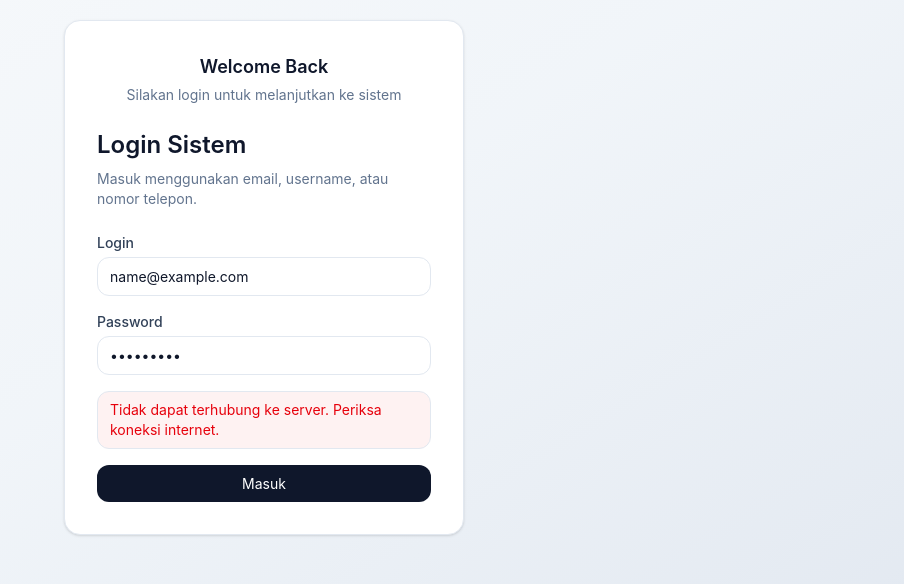
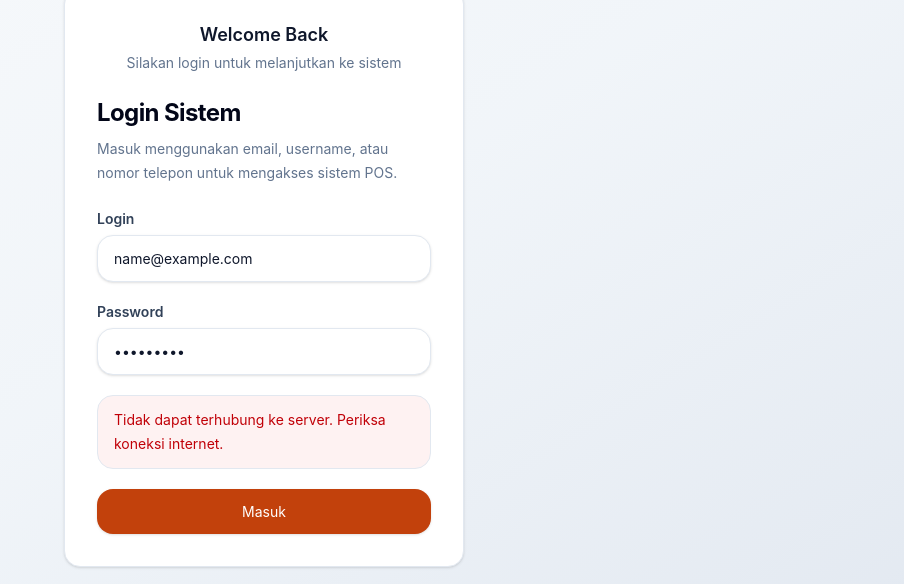
Before and after one commit to galuhdwicandra/prjk-alibaba-frontend, a React (Vite) app: page /login in a window 1280 px wide. Both pictures are taken after typing "name@example.com", "Sample123" into the empty fields and a click on the button "Masuk". Shown: the part 123-707 px from the top of the page, without its empty margins (376-1280 px from the left). Built offline with nearby package versions, Linux system fonts and the light colour scheme; no server answers.

Commit message:
update ui

```diff
--- a/src/modules/auth/pages/LoginPage.tsx
+++ b/src/modules/auth/pages/LoginPage.tsx
@@ -61,48 +61,67 @@ export default function LoginPage() {
   };
 
   return (
-    <div>
-      <h1 className="text-2xl font-semibold text-slate-900">Login Sistem</h1>
-      <p className="mt-2 text-sm text-slate-500">
-        Masuk menggunakan email, username, atau nomor telepon.
-      </p>
+    <div className="space-y-6">
+      <div className="space-y-2 text-center sm:text-left">
+
+        <div>
+          <h1 className="text-2xl font-bold tracking-tight text-slate-950">
+            Login Sistem
+          </h1>
+          <p className="mt-2 text-sm leading-6 text-slate-500">
+            Masuk menggunakan email, username, atau nomor telepon untuk mengakses sistem POS.
+          </p>
+        </div>
+      </div>
 
       {sessionExpired && (
-        <div className="mt-4 rounded-xl border border-amber-200 bg-amber-50 px-3 py-2 text-sm text-amber-700">
+        <div
+          role="alert"
+          className="rounded-2xl border border-amber-200 bg-amber-50 px-4 py-3 text-sm leading-6 text-amber-800"
+        >
           Sesi Anda telah berakhir. Silakan login kembali.
         </div>
       )}
 
-      <form onSubmit={handleSubmit(onSubmit)} className="mt-6 space-y-4">
-        <div>
-          <label className="mb-1 block text-sm font-medium text-slate-700">Login</label>
+      <form onSubmit={handleSubmit(onSubmit)} className="space-y-5">
+        <div className="space-y-1.5">
+          <label className="block text-sm font-semibold text-slate-700">
+            Login
+          </label>
           <input
             {...register("login")}
-            className="w-full rounded-xl border border-slate-300 px-3 py-2 outline-none focus:border-slate-500"
+            className="w-full rounded-2xl border border-slate-200 bg-white px-4 py-3 text-sm text-slate-900 shadow-sm outline-none transition placeholder:text-slate-400 focus:border-slate-400 focus:ring-4 focus:ring-slate-100"
             placeholder="Email / Username / Phone"
             autoComplete="username"
+            aria-invalid={Boolean(errors.login)}
           />
           {errors.login && (
-            <p className="mt-1 text-xs text-red-600">{errors.login.message}</p>
+            <p className="text-xs font-medium text-red-600">{errors.login.message}</p>
           )}
         </div>
 
-        <div>
-          <label className="mb-1 block text-sm font-medium text-slate-700">Password</label>
+        <div className="space-y-1.5">
+          <label className="block text-sm font-semibold text-slate-700">
+            Password
+          </label>
           <input
             type="password"
             {...register("password")}
-            className="w-full rounded-xl border border-slate-300 px-3 py-2 outline-none focus:border-slate-500"
+            className="w-full rounded-2xl border border-slate-200 bg-white px-4 py-3 text-sm text-slate-900 shadow-sm outline-none transition placeholder:text-slate-400 focus:border-slate-400 focus:ring-4 focus:ring-slate-100"
             placeholder="Masukkan password"
             autoComplete="current-password"
+            aria-invalid={Boolean(errors.password)}
           />
           {errors.password && (
-            <p className="mt-1 text-xs text-red-600">{errors.password.message}</p>
+            <p className="text-xs font-medium text-red-600">{errors.password.message}</p>
           )}
         </div>
 
         {serverError && (
-          <div className="rounded-xl border border-red-200 bg-red-50 px-3 py-2 text-sm text-red-600">
+          <div
+            role="alert"
+            className="rounded-2xl border border-red-200 bg-red-50 px-4 py-3 text-sm leading-6 text-red-700"
+          >
             {serverError}
           </div>
         )}
@@ -110,11 +129,12 @@ export default function LoginPage() {
         <button
           type="submit"
           disabled={isSubmitting}
-          className="w-full rounded-xl bg-slate-900 px-4 py-2 text-sm font-medium text-white disabled:opacity-60"
+          className="inline-flex w-full items-center justify-center rounded-2xl bg-[var(--brand-brick)] px-4 py-3 text-sm font-semibold text-white shadow-sm transition hover:bg-[var(--brand-brick-dark)] focus-visible:outline focus-visible:outline-2 focus-visible:outline-offset-2 focus-visible:outline-[var(--brand-brick)] disabled:pointer-events-none disabled:opacity-60"
         >
           {isSubmitting ? "Memproses..." : "Masuk"}
         </button>
       </form>
+
     </div>
   );
 }
--- a/src/styles/index.css
+++ b/src/styles/index.css
@@ -11,6 +11,12 @@
   --color-text: #0f172a;
   --color-border: #e2e8f0;
   --color-muted: #64748b;
+
+  --brand-brick: #c2410c;
+  --brand-brick-dark: #9a3412;
+  --brand-brick-soft: #fff7ed;
+  --brand-yellow: #facc15;
+  --brand-yellow-soft: #fef9c3;
 
   --radius-sm: 0.375rem;
   --radius-md: 0.5rem;
@@ -92,6 +98,7 @@ textarea:focus-visible {
 }
 
 @media (prefers-reduced-motion: reduce) {
+
   *,
   *::before,
   *::after {
```
Also changed, not shown: 1 other file (tests, documents, lock files or other folders).
